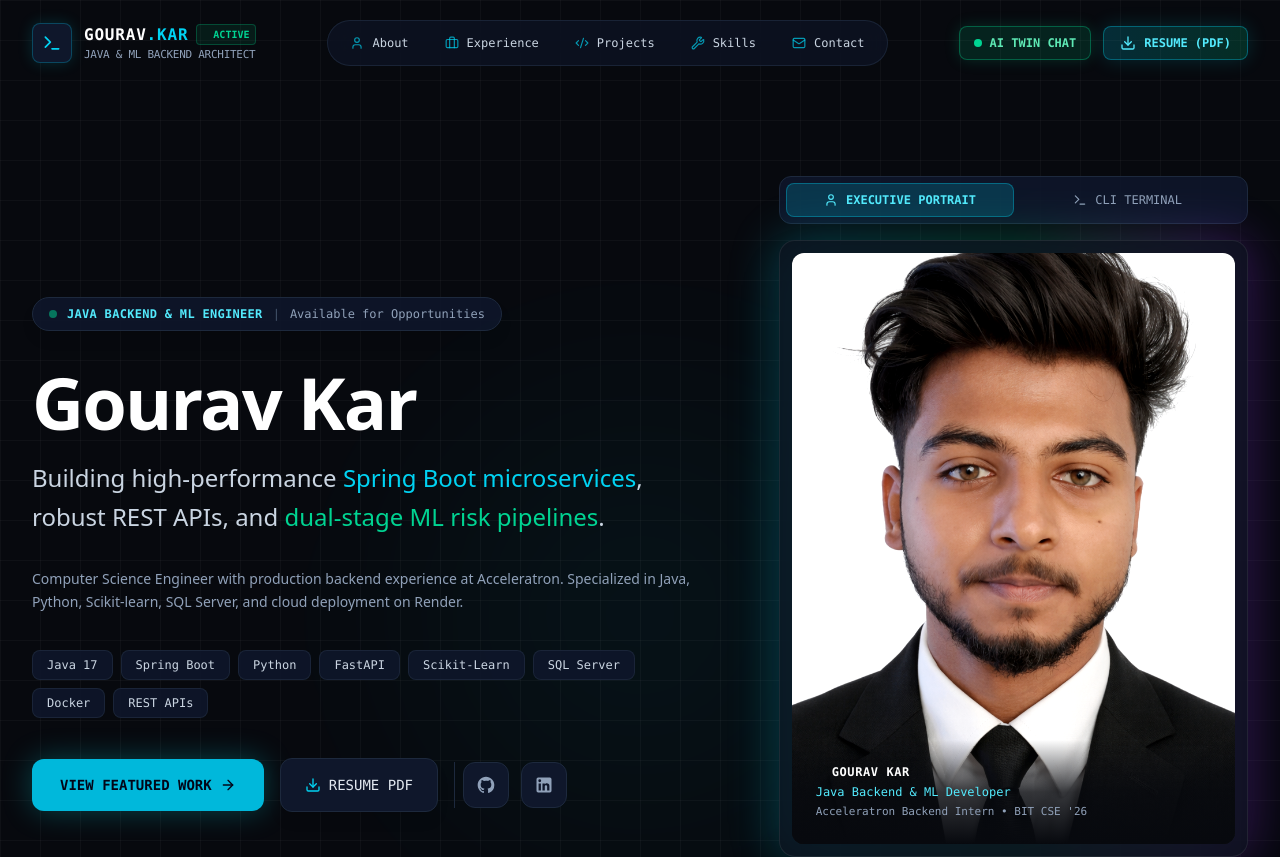
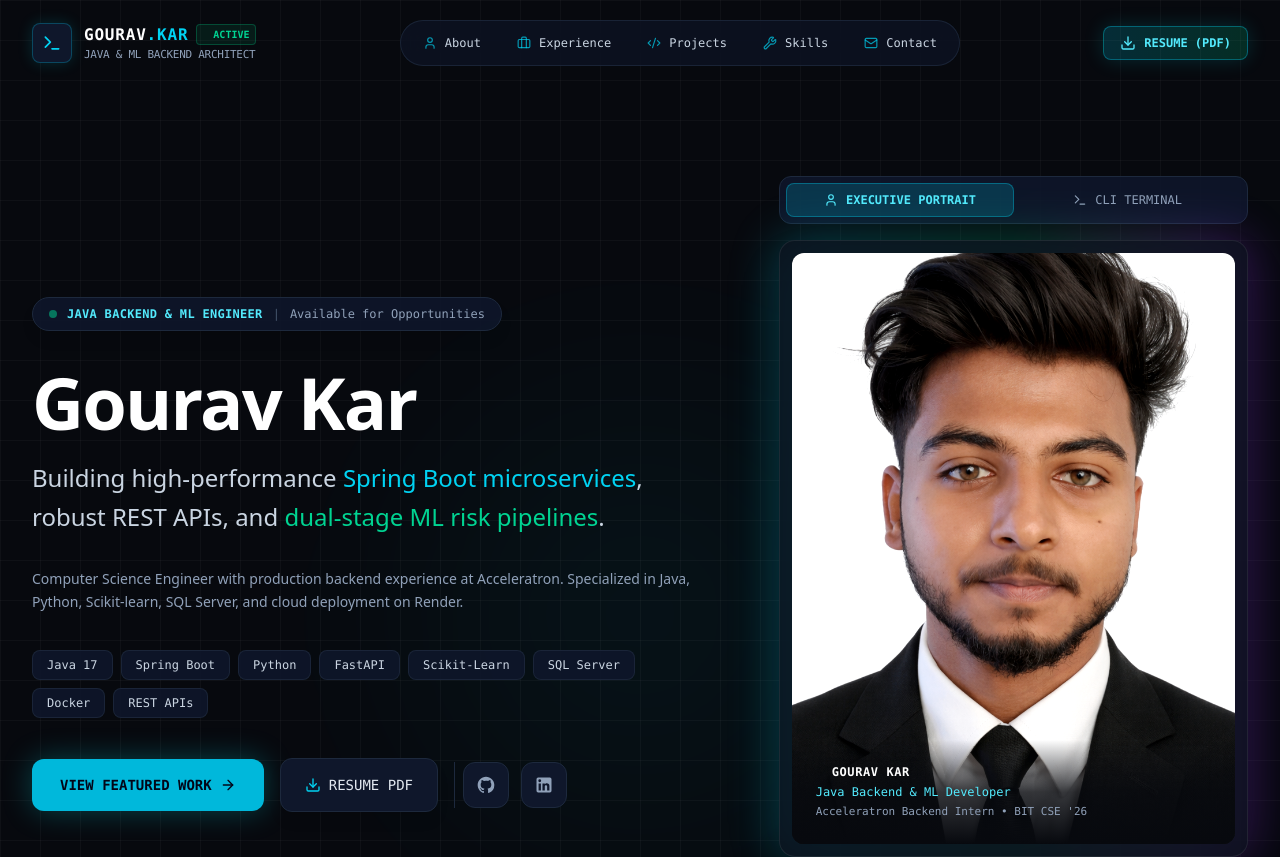
Before and after one commit to Gouravkar007/Portfolio, a Next.js app: page / in a window 1280 px wide. Shown: the top 857 px of the page. Built offline with nearby package versions, Linux system fonts and the light colour scheme.

Commit message:
Temporarily hide AI Twin button from live navigation UI

```diff
--- a/src/app/page.tsx
+++ b/src/app/page.tsx
@@ -22,7 +22,7 @@ export default function Home() {
       {/* Global Navigation */}
       <Navbar
         onOpenResume={() => setIsResumeModalOpen(true)}
-        onOpenChat={() => setIsChatOpen(true)}
+        // onOpenChat={() => setIsChatOpen(true)} // Temporarily hidden for live deployment
       />
 
       {/* Hero Section */}
```
